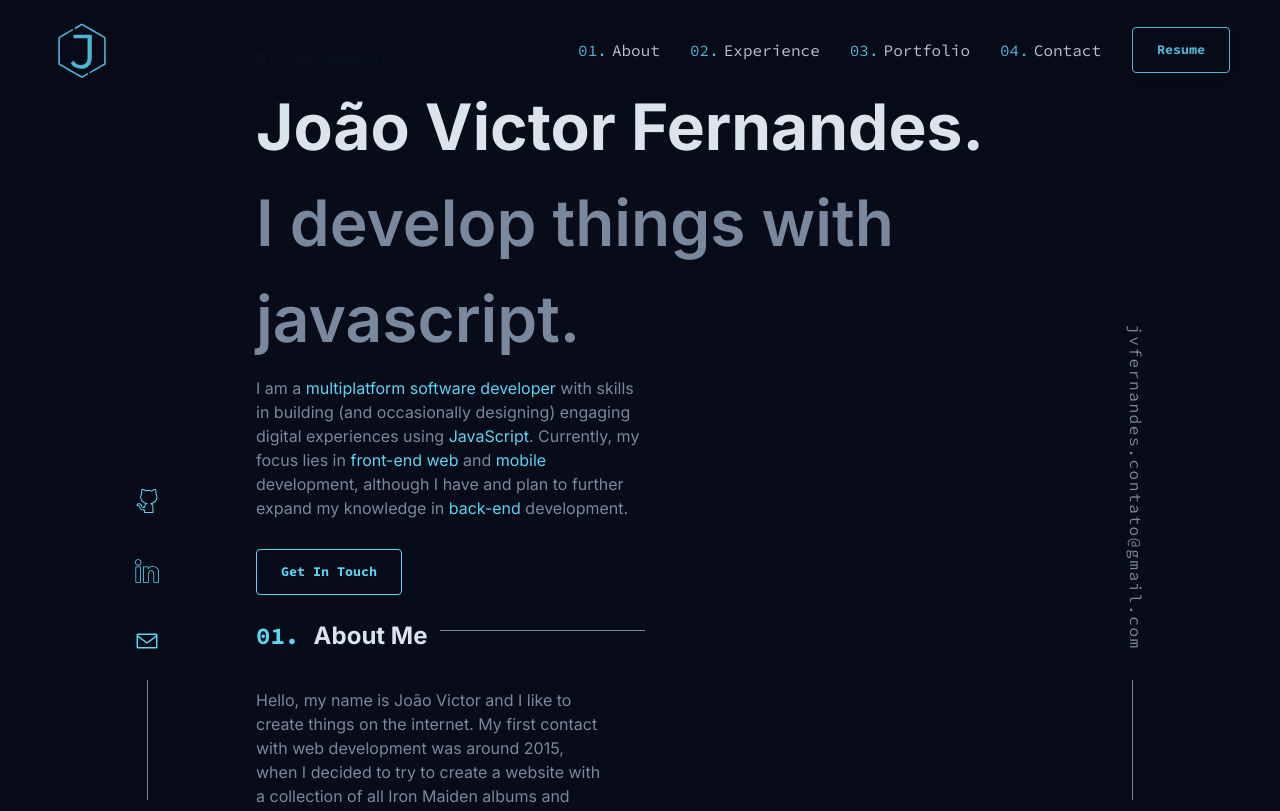
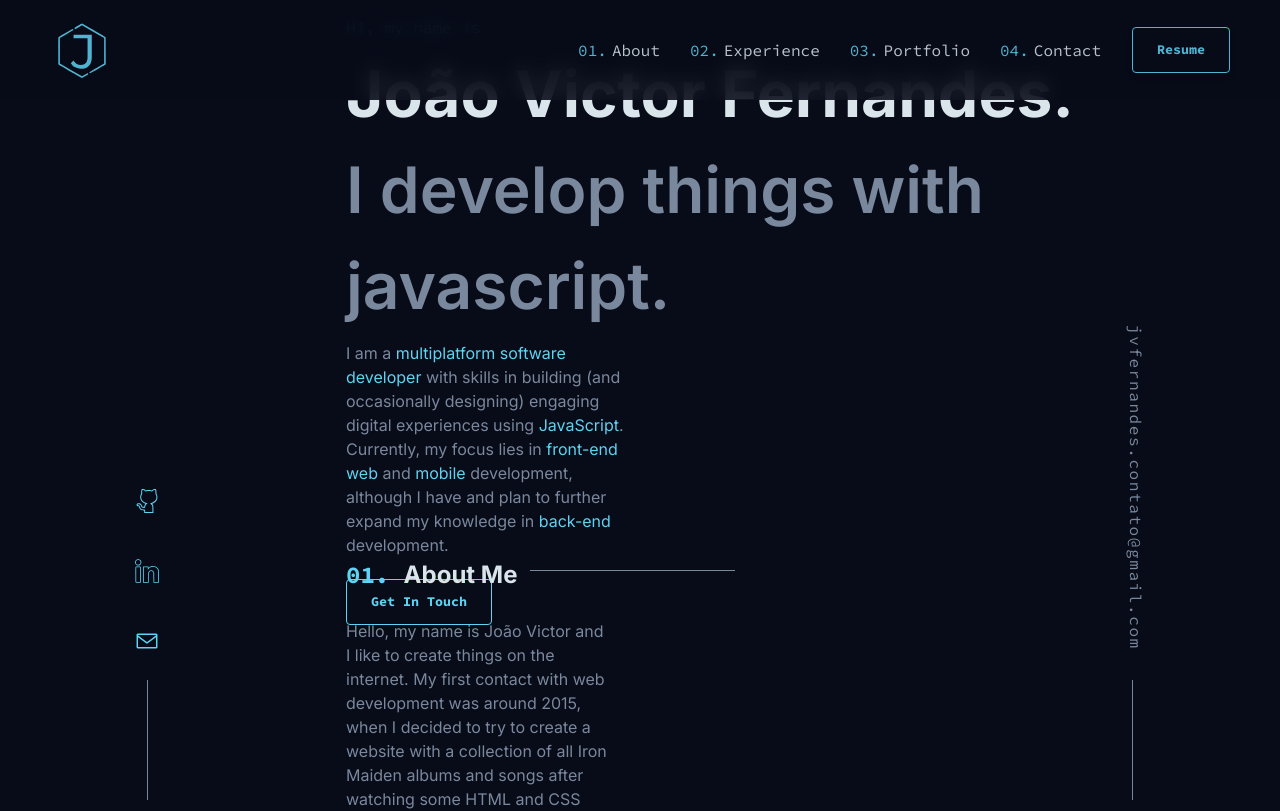
Before and after one commit to JvFern4ndes/MyPersonalWebsite, a React (Vite) app in the folder fe/: page / in a window 1280 px wide. Shown: the top 811 px of the page. Built offline with nearby package versions, Linux system fonts and the light colour scheme.

Commit message:
feat: create index page styles

```diff
--- a/fe/src/Pages/Index/index.jsx
+++ b/fe/src/Pages/Index/index.jsx
@@ -7,6 +7,7 @@ import Start from '../Start';
 import About from '../About';
 import SocialStyledSideElement from '../../components/SocialStyledSideElement';
 import EmailStyledSideElement from '../../components/EmailStyledSideElement';
+import { Content, Pages } from './styles';
 
 export default function Index() {
   return (
@@ -15,8 +16,12 @@ export default function Index() {
       <Header />
       <SocialStyledSideElement />
       <EmailStyledSideElement />
-      <Start />
-      <About />
+      <Content>
+        <Pages>
+          <Start />
+          <About />
+        </Pages>
+      </Content>
     </ThemeProvider>
   );
 }
--- /dev/null
+++ b/fe/src/Pages/Index/styles.jsx
@@ -0,0 +1,15 @@
+import styled from 'styled-components';
+
+export const Content = styled.div`
+  display: block;
+`;
+
+export const Pages = styled.main`
+  padding: 0px 150px;
+  counter-reset: section 0;
+  margin: 0px auto;
+  width: 100%;
+  max-width: 1600px;
+  min-height: 100vh;
+  display: block;
+`;
```
